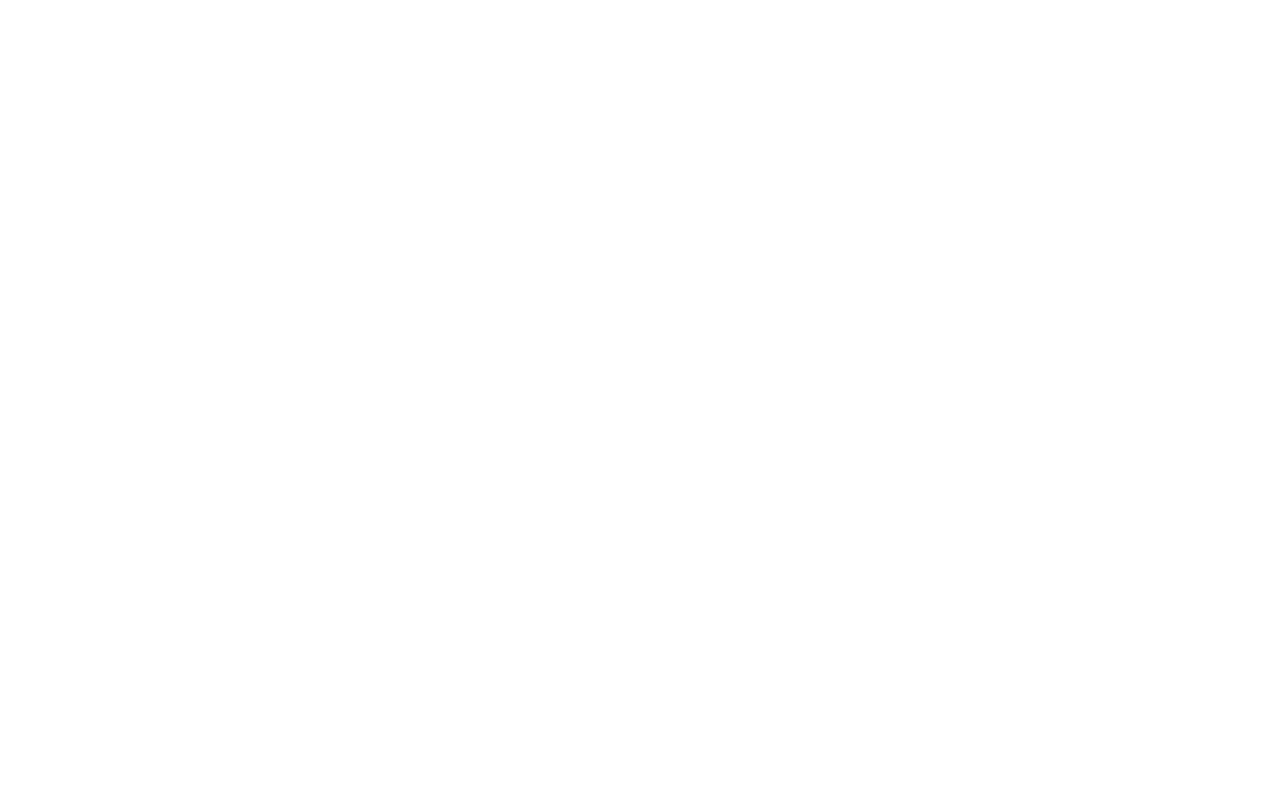
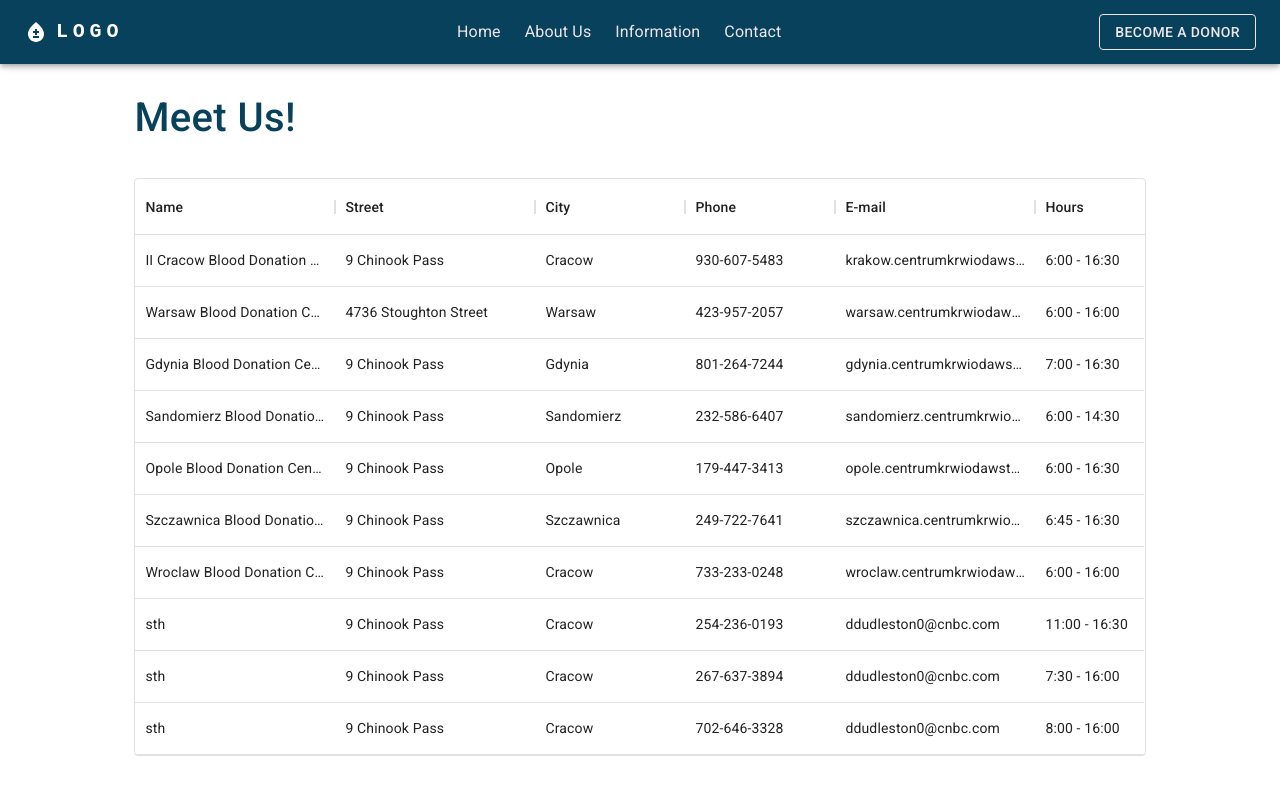
Before and after one commit to kinga-kus/Blood-Donation, a React (Create React App) app: page /Blood-Donation/departments in a window 1280 px wide. Before the commit this address had no page. Shown: the top 800 px of the page. Built offline with nearby package versions, Linux system fonts and the light colour scheme.

Commit message:
feat: Modification of Departments component

```diff
--- a/package.json
+++ b/package.json
@@ -4,11 +4,13 @@
   "version": "0.1.0",
   "private": true,
   "dependencies": {
+    "@emotion/react": "^11.10.5",
     "@emotion/styled": "^11.10.5",
     "@fontsource/roboto": "^4.5.8",
     "@mui/icons-material": "^5.10.16",
-    "@mui/material": "^5.10.17",
+    "@mui/material": "^5.11.7",
     "@mui/styled-engine-sc": "^5.10.16",
+    "@mui/x-data-grid": "^5.17.21",
     "@mui/x-date-pickers": "^5.0.12",
     "@testing-library/jest-dom": "^5.16.5",
     "@testing-library/react": "^13.4.0",
--- a/src/App.tsx
+++ b/src/App.tsx
@@ -3,8 +3,13 @@
 import { Route, Routes } from 'react-router-dom';
 
 import './App.css';
+
+import Departments from './components/FotterLinks/Departments';
+import Gallery from './components/FotterLinks/Gallery';
+import Questions from './components/FotterLinks/Questions';
 import MoreInformation from './components/MoreInformation/MoreInformation';
 import OnePage from './components/OnePage';
+import RegisterSteps from './components/Registeration/RegisterSteps';
 import Operation from './components/Registeration/RegisterSteps';
 
 function App() {
@@ -13,6 +18,10 @@
       <Route path="/Blood-Donation" element={<OnePage />} />
       <Route path="/rejestracja" element={<Operation />} />
       <Route path="/informacje" element={<MoreInformation />} />
+      <Route path="/Blood-Donation/departments" element={<Departments />} />
+      <Route path="/gallery" element={<Gallery />} />
+      <Route path="/questions" element={<Questions />} />
+      <Route path="/registeration" element={<RegisterSteps />} />
     </Routes>
   );
 }
--- a/src/components/FotterLinks/Departments.tsx
+++ b/src/components/FotterLinks/Departments.tsx
@@ -1,8 +1,138 @@
+import React from 'react';
+import { DataGrid, GridRowsProp, GridColDef } from '@mui/x-data-grid';
+import Navbar from '../OnePage/Navbar';
+import Contact from '../OnePage/Contact';
+import Footer from '../OnePage/Footer';
 import { Box } from '@mui/material';
-import React from 'react';
+import { CustomQuote } from '../TitlesAndHeaders';
+
+const rows: GridRowsProp = [
+  {
+    id: 1,
+    col1: 'II Cracow Blood Donation Center',
+    col2: '9 Chinook Pass',
+    col3: 'Cracow',
+    col4: '930-607-5483',
+    col5: 'krakow.centrumkrwiodawstwa@ck.pl',
+    col6: '6:00 - 16:30'
+  },
+  {
+    id: 2,
+    col1: 'Warsaw Blood Donation Center',
+    col2: '4736 Stoughton Street',
+    col3: 'Warsaw',
+    col4: '423-957-2057',
+    col5: 'warsaw.centrumkrwiodawstwa@ck.pl',
+    col6: '6:00 - 16:00'
+  },
+  {
+    id: 3,
+    col1: 'Gdynia Blood Donation Center',
+    col2: '9 Chinook Pass',
+    col3: 'Gdynia',
+    col4: '801-264-7244',
+    col5: 'gdynia.centrumkrwiodawstwa@ck.pl',
+    col6: '7:00 - 16:30'
+  },
+  {
+    id: 4,
+    col1: 'Sandomierz Blood Donation Center',
+    col2: '9 Chinook Pass',
+    col3: 'Sandomierz',
+    col4: '232-586-6407',
+    col5: 'sandomierz.centrumkrwiodawstwa@ck.pl',
+    col6: '6:00 - 14:30'
+  },
+  {
+    id: 5,
+    col1: 'Opole Blood Donation Center',
+    col2: '9 Chinook Pass',
+    col3: 'Opole',
+    col4: '179-447-3413',
+    col5: 'opole.centrumkrwiodawstwa@ck.pl',
+    col6: '6:00 - 16:30'
+  },
+  {
+    id: 6,
+    col1: 'Szczawnica Blood Donation Center',
+    col2: '9 Chinook Pass',
+    col3: 'Szczawnica',
+    col4: '249-722-7641',
+    col5: 'szczawnica.centrumkrwiodawstwa@ck.pl',
+    col6: '6:45 - 16:30'
+  },
+  {
+    id: 7,
+    col1: 'Wroclaw Blood Donation Center',
+    col2: '9 Chinook Pass',
+    col3: 'Cracow',
+    col4: '733-233-0248',
+    col5: 'wroclaw.centrumkrwiodawstwa@ck.pl',
+    col6: '6:00 - 16:00'
+  },
+  {
+    id: 8,
+    col1: 'sth',
+    col2: '9 Chinook Pass',
+    col3: 'Cracow',
+    col4: '254-236-0193',
+    col5: 'ddudleston0@cnbc.com',
+    col6: '11:00 - 16:30'
+  },
+  {
+    id: 9,
+    col1: 'sth',
+    col2: '9 Chinook Pass',
+    col3: 'Cracow',
+    col4: '267-637-3894',
+    col5: 'ddudleston0@cnbc.com',
+    col6: '7:30 - 16:00'
+  },
+  {
+    id: 10,
+    col1: 'sth',
+    col2: '9 Chinook Pass',
+    col3: 'Cracow',
+    col4: '702-646-3328',
+    col5: 'ddudleston0@cnbc.com',
+    col6: '8:00 - 16:00'
+  }
+];
+
+const columns: GridColDef[] = [
+  { field: 'col1', headerName: 'Name', width: 200 },
+  { field: 'col2', headerName: 'Street', width: 200 },
+  { field: 'col3', headerName: 'City', width: 150 },
+  { field: 'col4', headerName: 'Phone', width: 150 },
+  { field: 'col5', headerName: 'E-mail', width: 200 },
+  { field: 'col6', headerName: 'Hours', width: 150 }
+];
 
 const Departments = () => {
-  return <Box>Hello</Box>;
+  return (
+    <>
+      <Navbar />
+      <Box
+        sx={{
+          height: 578,
+          width: '80%',
+          justifyContent: 'center',
+          alignItems: 'center',
+          margin: 'auto'
+        }}
+      >
+        <CustomQuote quoteText="Meet Us!" />
+        <DataGrid
+          rows={rows}
+          columns={columns}
+          hideFooter={true}
+          sx={{ marginTop: '30px' }}
+        />
+      </Box>
+      <Contact />
+      <Footer />
+    </>
+  );
 };
 
 export default Departments;
```
Also changed, not shown: 1 other file (tests, documents, lock files or other folders).
